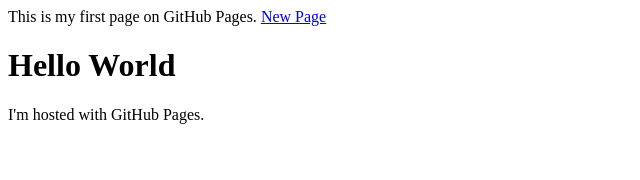
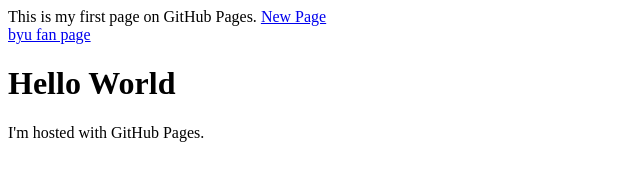
Before and after one commit to tjtyler/tjtyler.github.io, a plain HTML site: page index.html in a window 1280 px wide. Shown: the whole page, without its empty margins (0-640 px from the left). Drawn offline with Linux system fonts and the light colour scheme.

Commit message:
added byuFanPage to index

```diff
--- a/index.html
+++ b/index.html
@@ -4,6 +4,7 @@
 
 This is my first page on GitHub Pages.
 <a href="new_page.html">New Page</a><br>
+<a href="byuFanPage.html">byu fan page</a><br>
 
 <h1>Hello World</h1>
 <p>I'm hosted with GitHub Pages.</p>
```
Also changed, not shown: byuFanPage.html (added, +1 -0 lines).
